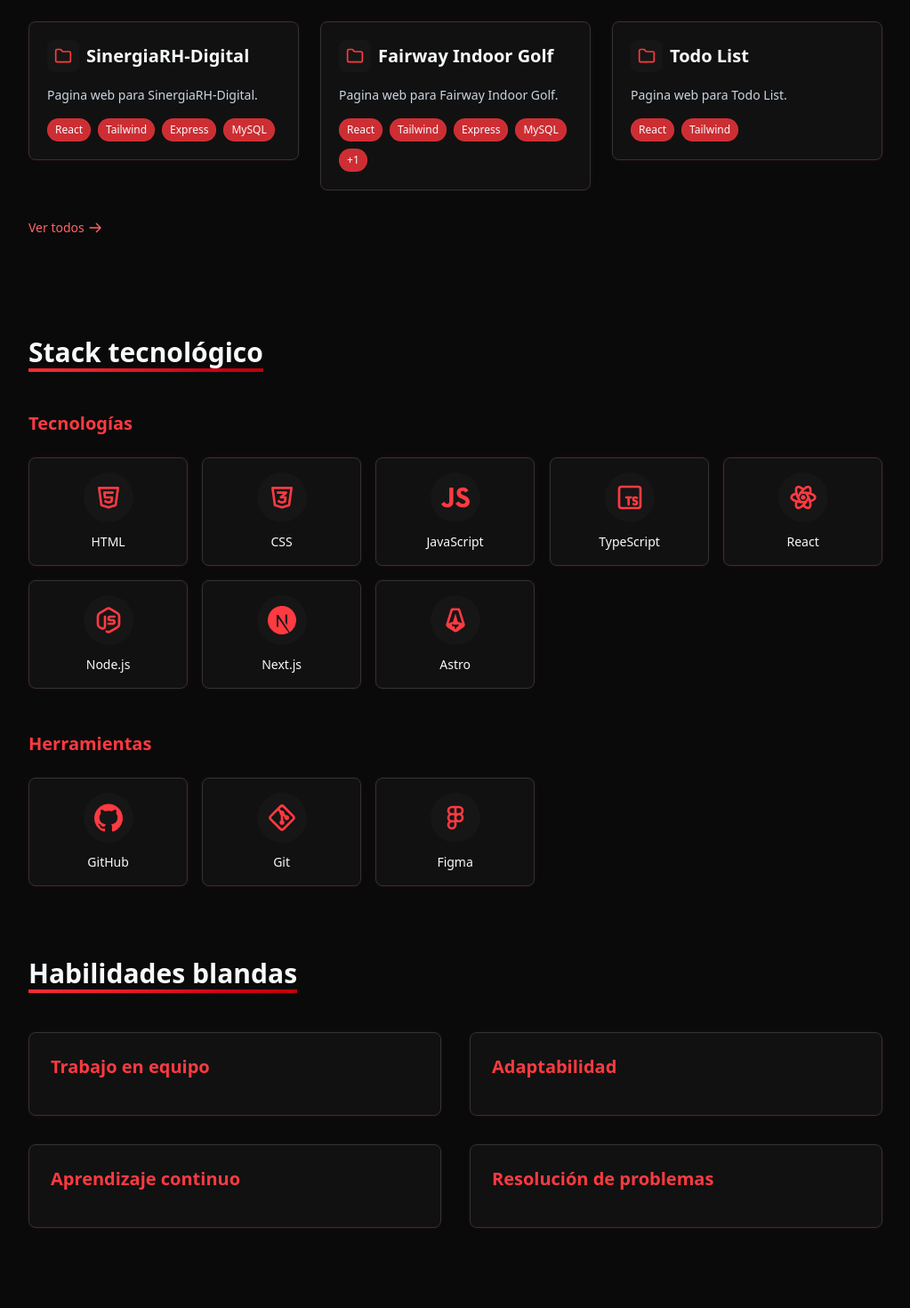
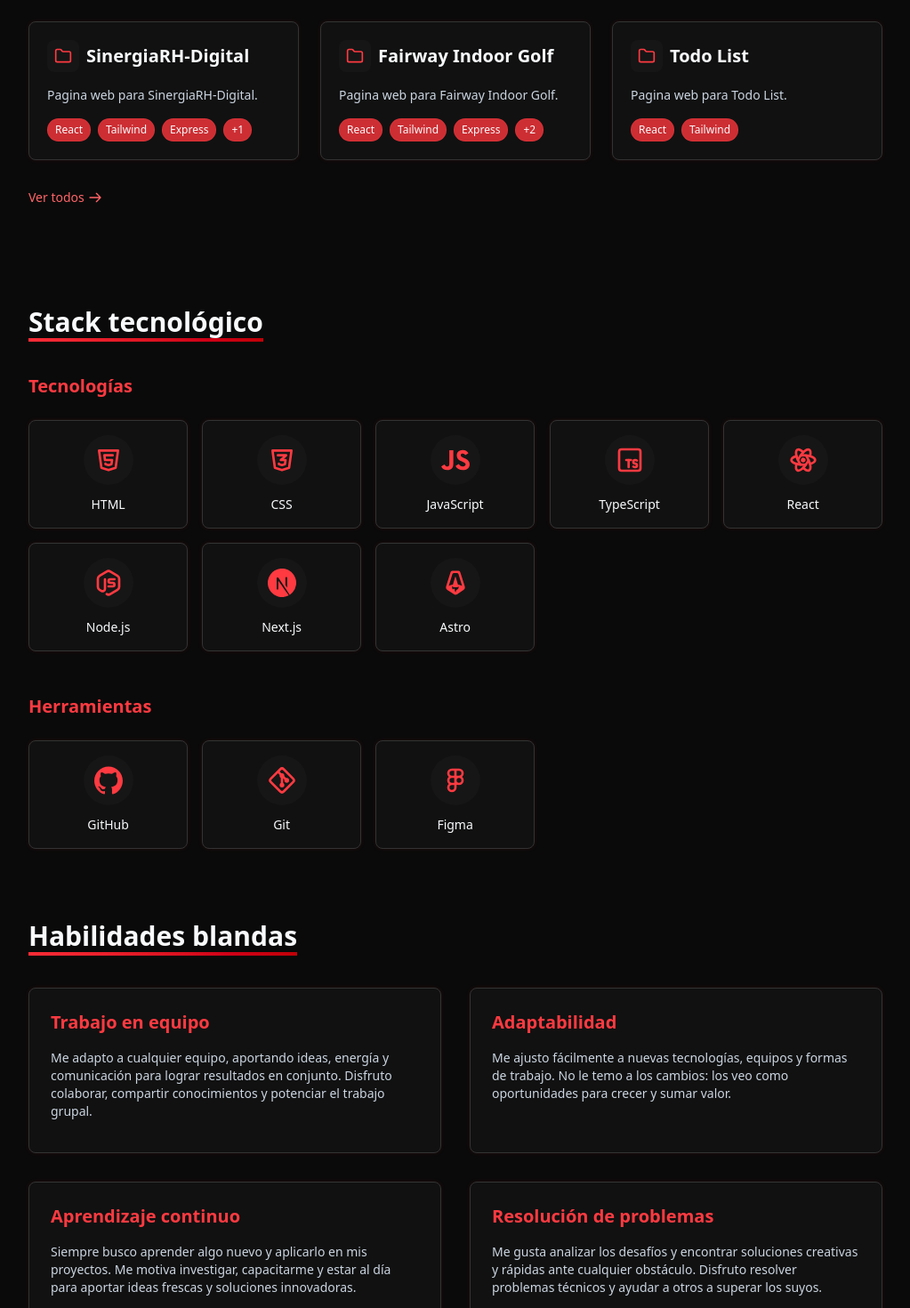
Before and after one commit to MarioGomariz/Portfolio-2.0, a Next.js app: page / in a window 1280 px wide. Shown: the part 500-1970 px from the top of the page at 89% size, without its empty margins (128-1151 px from the left). Built offline with nearby package versions, Linux system fonts and the light colour scheme.

Commit message:
feat: add info

```diff
--- a/src/app/projects-info/[slug]/page.tsx
+++ b/src/app/projects-info/[slug]/page.tsx
@@ -29,28 +29,52 @@ export default async function ProjectPage(props: PageProps) {
         <BackButton />
       </div>
 
-      <div className="relative pl-6 mb-8" style={{ borderLeft: '2px solid var(--primary)' }}>
-        <h1 className="text-4xl font-bold mb-3 animate-slide-in delay-100">{project.title}</h1>
-        <p className="dark-text-muted mb-6 animate-fade-in delay-200 max-w-2xl">{project.summary}</p>
+      <div
+        className="relative pl-6 mb-8"
+        style={{ borderLeft: "2px solid var(--primary)" }}
+      >
+        <h1 className="text-4xl font-bold mb-3 animate-slide-in delay-100">
+          {project.title}
+        </h1>
+        <p className="dark-text-muted mb-6 animate-fade-in delay-200 max-w-2xl">
+          {project.summary}
+        </p>
 
         <div className="flex flex-wrap gap-3 text-xs animate-fade-in delay-300 mb-6">
           {project.tags.map((tag, idx) => (
-            <span
-              key={idx}
-              className="tag"
-            >
+            <span key={idx} className="tag">
               {tag}
             </span>
           ))}
         </div>
       </div>
+      <div className="grid grid-cols-1 md:grid-cols-2 gap-6">
+        {project.description && (
+          <div className="animate-fade-in delay-500 prose prose-invert max-w-none">
+            <h2
+              className="text-2xl font-semibold mb-4"
+              style={{ color: "var(--text-accent)" }}
+            >
+              Descripción del proyecto
+            </h2>
+            <div className="dark-text-muted">
+              {typeof project.description === "string" ? (
+                <p>{project.description}</p>
+              ) : (
+                Array.isArray(project.description) &&
+                project.description.map((paragraph, i) => (
+                  <p key={i} className="mb-4">
+                    {paragraph}
+                  </p>
+                ))
+              )}
+            </div>
+          </div>
+        )}
 
-      <div className="overflow-hidden rounded-lg mb-8 dark-card max-w-2xl mx-auto">
-        <img
-          src={project.image}
-          alt={project.title}
-          className="w-full"
-        />
+        <div className="overflow-hidden rounded-lg mb-8 dark-card max-w-2xl mx-auto">
+          <img src={project.image} alt={project.title} className="w-full" />
+        </div>
       </div>
 
       <div className="flex flex-col sm:flex-row gap-4 mb-12 animate-fade-in delay-400">
@@ -77,23 +101,6 @@ export default async function ProjectPage(props: PageProps) {
           </a>
         )}
       </div>
-
-      {project.description && (
-        <div className="animate-fade-in delay-500 prose prose-invert max-w-none">
-          <h2 className="text-2xl font-semibold mb-4" style={{ color: 'var(--text-accent)' }}>
-            Descripción del proyecto
-          </h2>
-          <div className="dark-text-muted">
-            {typeof project.description === 'string' ? (
-              <p>{project.description}</p>
-            ) : (
-              Array.isArray(project.description) && project.description.map((paragraph, i) => (
-                <p key={i} className="mb-4">{paragraph}</p>
-              ))
-            )}
-          </div>
-        </div>
-      )}
     </main>
   );
 }
--- a/src/components/sections/Skills.tsx
+++ b/src/components/sections/Skills.tsx
@@ -85,7 +85,7 @@ export default function Skills() {
 
   return (
     <section id="skills" className="pt-20 wrapper animate-fade-in">
-      <div className="animate-slide-in mb-12">
+      <div className="flex flex-col md:flex-row justify-between items-center mb-10 animate-slide-in">
         <SectionTitle title="Stack tecnológico" />
       </div>
 
--- a/src/components/sections/SoftSkils.tsx
+++ b/src/components/sections/SoftSkils.tsx
@@ -6,7 +6,7 @@ export default function SoftSkills() {
 
   return (
     <section id="soft-skills" className="py-20 wrapper animate-fade-in">
-      <div className="animate-slide-in mb-12">
+      <div className="flex flex-col md:flex-row justify-between items-center mb-10 animate-slide-in">
         <SectionTitle title="Habilidades blandas" />
       </div>
 
@@ -26,9 +26,9 @@ export default function SoftSkills() {
               </h3>
             </div>
 
-            <div className="pl-14">
+            <div className="">
               {skill.paragraphs.map((p, idx) => (
-                <p key={idx} className="text-sm dark-text-muted mb-3 leading-relaxed">
+                <p key={idx} className="text-sm dark-text-muted mb-3">
                   {p}
                 </p>
               ))}
--- a/src/components/ui/cards/ProjectCard.tsx
+++ b/src/components/ui/cards/ProjectCard.tsx
@@ -17,7 +17,7 @@ export default function ProjectCard({ project }: { project: Project }) {
         </div>
 
         <div className="flex flex-wrap gap-2 text-xs mt-auto">
-          {project.tags.slice(0, 4).map((tag, idx) => (
+          {project.tags.slice(0, 3).map((tag, idx) => (
             <span
               key={idx}
               className="tag"
@@ -25,9 +25,9 @@ export default function ProjectCard({ project }: { project: Project }) {
               {tag}
             </span>
           ))}
-          {project.tags.length > 4 && (
+          {project.tags.length > 3 && (
             <span className="tag">
-              +{project.tags.length - 4}
+              +{project.tags.length - 3}
             </span>
           )}
         </div>
--- a/src/data/portfolio.json
+++ b/src/data/portfolio.json
@@ -30,7 +30,8 @@
         "MySQL"
       ],
       "image": "/images/projects/sinergia.webp",
-      "demoUrl": "https://sinergiarh-digital.com/"
+      "demoUrl": "https://sinergiarh-digital.com/",
+      "description": "Pagina web para SinergiaRH-Digital. Desarrollada con React, Tailwind, Express y MySQL. Cuenta con un sistema de autenticación y roles, un sistema de crud para gestionar los usuarios y el contenido de la pagina. Ademas se implemento pagos en linea con mercado pago."
     },
     {
       "slug": "02-fairway",
@@ -44,7 +45,8 @@
         "Stripe"
       ],
       "image": "/images/projects/fairway.webp",
-      "demoUrl": "https://fairwayreservations.com/"
+      "demoUrl": "https://fairwayreservations.com/",
+      "description": "Pagina web para Fairway Indoor Golf. Desarrollada con React, Tailwind, Express y MySQL. Cuenta con un sistema de autenticación y reservaciones. Ademas se implemento pagos en linea con stripe."
     },
     {
       "slug": "03-todo",
@@ -56,18 +58,22 @@
       ],
       "image": "/images/projects/todo.webp",
       "demoUrl": "https://mariogomariz-to-do.vercel.app/",
-      "repoUrl": "https://github.com/MarioGomariz/ToDo"
+      "repoUrl": "https://github.com/MarioGomariz/ToDo",
+      "description": "Pagina web para Todo List. Desarrollada con React, Tailwind. Creada para practicar mis habilidades de desarrollo web y aprender el uso de localStorage y drag and drop."
     },
     {
       "slug": "04-carrito",
       "title": "Carrito de compras",
       "summary": "Pagina web para Carrito de compras.",
       "tags": [
-        "React",
-        "Tailwind"
+        "HTML",
+        "CSS",
+        "JavaScript"
       ],
       "image": "/images/projects/carrito.webp",
-      "demoUrl": "https://ecommerce-mariogomariz.vercel.app/"
+      "demoUrl": "https://ecommerce-mariogomariz.vercel.app/",
+      "repoUrl": "https://github.com/MarioGomariz/Ecommerce",
+      "description": "Pagina web para Carrito de compras. Desarrollada con HTML, CSS y JavaScript. Creada para practicar mis habilidades de desarrollo web."
     }
   ],
   "skills": [
@@ -131,25 +137,25 @@
     {
       "title": "Trabajo en equipo",
       "paragraphs": [
-        ""
+        "Me adapto a cualquier equipo, aportando ideas, energía y comunicación para lograr resultados en conjunto. Disfruto colaborar, compartir conocimientos y potenciar el trabajo grupal."
       ]
     },
     {
       "title": "Adaptabilidad",
       "paragraphs": [
-        ""
+        "Me ajusto fácilmente a nuevas tecnologías, equipos y formas de trabajo. No le temo a los cambios: los veo como oportunidades para crecer y sumar valor."
       ]
     },
     {
       "title": "Aprendizaje continuo",
       "paragraphs": [
-        ""
+        "Siempre busco aprender algo nuevo y aplicarlo en mis proyectos. Me motiva investigar, capacitarme y estar al día para aportar ideas frescas y soluciones innovadoras."
       ]
     },
     {
       "title": "Resolución de problemas",
       "paragraphs": [
-        ""
+        "Me gusta analizar los desafíos y encontrar soluciones creativas y rápidas ante cualquier obstáculo. Disfruto resolver problemas técnicos y ayudar a otros a superar los suyos."
       ]
     }
   ]
```
